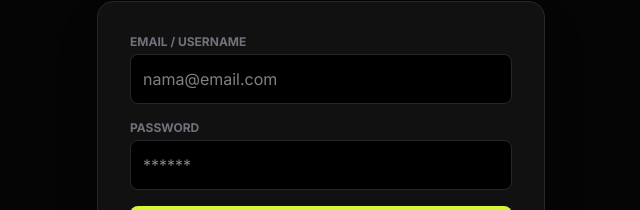
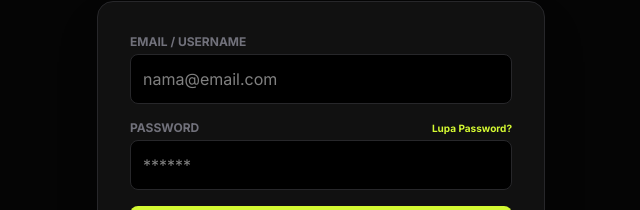
Before and after one commit to hagiaya/brewlogic-project, a React (Vite) app: page /login in a window 1280 px wide. Shown: the part 308-518 px from the top of the page, without its empty margins (319-959 px from the left). Built offline with nearby package versions, Linux system fonts and the light colour scheme; no server answers.

Commit message:
Add forgot password link to login page

```diff
--- a/pages/MemberLogin.tsx
+++ b/pages/MemberLogin.tsx
@@ -106,7 +106,10 @@ export default function MemberLogin() {
                         </div>
 
                         <div>
-                            <label className="text-xs font-bold text-zinc-500 uppercase mb-1 block">Password</label>
+                            <div className="flex justify-between items-center mb-1">
+                                <label className="text-xs font-bold text-zinc-500 uppercase block">Password</label>
+                                <Link to="/forgot-password" size="sm" className="text-[10px] text-[#D4F932] hover:underline font-bold">Lupa Password?</Link>
+                            </div>
                             <input
                                 type="password"
                                 value={formData.password}
```
